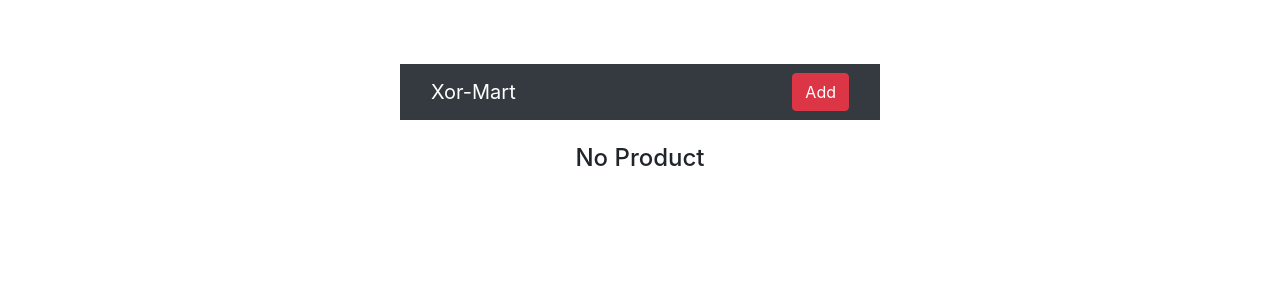
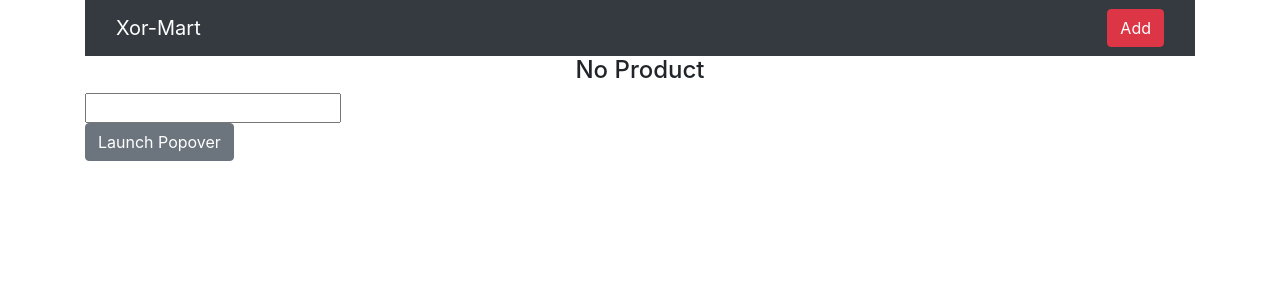
Before and after one commit to sagar0937/xor-mart-app, a React (Create React App) app: page /home in a window 1280 px wide. Shown: the top 300 px of the page. Built offline with nearby package versions, Linux system fonts and the light colour scheme.

Commit message:
add and edit function added

```diff
--- a/src/App.js
+++ b/src/App.js
@@ -12,7 +12,7 @@ import "bootstrap/dist/css/bootstrap.min.css";
 
 function App() {
   return (
-    <div style={{ maxWidth: "30rem", margin: "4rem auto" }}>
+    <div >
       <GlobalProvider>
         <Router>
           <Switch>
--- a/src/components/EditProduct.js
+++ b/src/components/EditProduct.js
@@ -27,7 +27,15 @@ export const EditProduct = (props) => {
   const onChange = (e) => {
     setSelectedUser({ ...selectedUser, [e.target.name]: e.target.value })
   }
-
+  const onChangeD = (e) => {
+    setSelectedUser({ ...selectedUser, [e.target.name]: e.target.value })
+  }
+  const onChangeB = (e) => {
+    setSelectedUser({ ...selectedUser, [e.target.name]: e.target.value })
+  }
+  const onChangeL = (e) => {
+    setSelectedUser({ ...selectedUser, [e.target.name]: e.target.value })
+  }
   const onSubmit = (e) => {
     e.preventDefault();
     editUser(selectedUser);
@@ -35,13 +43,29 @@ export const EditProduct = (props) => {
   }
 
   return (
+
+    <div className="container">
+    <h4>Edit Product Details Page</h4>
     <Form onSubmit={onSubmit}>
       <FormGroup>
-        <Label>Name</Label>
+        <Label>Title</Label>
         <Input type="text" value={selectedUser.name} onChange={onChange} name="name" placeholder="Enter user" required></Input>
       </FormGroup>
-      <Button type="submit">Edit Name</Button>
+      <FormGroup>
+        <Label>Desc</Label>
+        <Input type="textarea" value={selectedUser.desc} onChange={onChangeD} name="desc" placeholder="Enter user" required></Input>
+      </FormGroup>
+      <FormGroup>
+        <Label>By</Label>
+        <Input type="text" value={selectedUser.by} onChange={onChangeB} name="by" placeholder="Enter user" required></Input>
+      </FormGroup>
+      <FormGroup>
+        <Label>Location</Label>
+        <Input type="text" value={selectedUser.location} onChange={onChangeL} name="location" placeholder="Enter user" required></Input>
+      </FormGroup>
+      <Button type="submit">Update Product</Button>
       <Link to="/home" className="btn btn-danger ml-2">Cancel</Link>
     </Form>
+    </div>
   )
 }
--- a/src/components/Home.js
+++ b/src/components/Home.js
@@ -5,8 +5,10 @@ import { ProductList } from "./ProductList";
 export const Home = () => {
   return (
     <>
+    <div className="container">
       <Heading />
       <ProductList />
+      </div>
     </>
   )
 }
--- a/src/components/Modal.js
+++ b/src/components/Modal.js
@@ -20,6 +20,8 @@ import { Link, useHistory } from "react-router-dom";
   const toggle = () => setModal(!modal);
   const [name, setName] = useState('');
   const [desc, setDesc] = useState('');
+  const [by, setBy] = useState('');
+  const [location, setLocation] = useState('');
   const { addUser } = useContext(GlobalContext);
   const history = useHistory();
 
@@ -29,6 +31,8 @@ import { Link, useHistory } from "react-router-dom";
       id: uuid(),
       name,
       desc,
+      by,
+      location
     }
     addUser(newUser);
     document.querySelector('#title').value='';
@@ -41,8 +45,14 @@ import { Link, useHistory } from "react-router-dom";
   const onChange = (e) => {
     setName(e.target.value);
   }
-  const onChange1=(e)=>{
+  const onChangeD=(e)=>{
     setDesc(e.target.value);
+  }
+  const onChangeB=(e)=>{
+    setBy(e.target.value);
+  }
+  const onChangeL=(e)=>{
+    setLocation(e.target.value);
   }
 
   return (
@@ -59,7 +69,16 @@ import { Link, useHistory } from "react-router-dom";
       </FormGroup>
       <FormGroup>
         <Label for="exampleText">Description</Label>
-        <Input type="textarea" id="desc" value ={desc} onChange={onChange1} name="desc" placeholder="Enter Descritiption" required />
+        <Input type="textarea" id="desc" value ={desc} onChange={onChangeD} name="desc" placeholder="Enter Descritiption" required />
+      </FormGroup>
+
+      <FormGroup>
+        <Label for="exampleText">By</Label>
+        <Input type="text" id="by" value ={by} onChange={onChangeB} name="by" placeholder="Owner" required />
+      </FormGroup>
+      <FormGroup>
+        <Label for="exampleText">Location</Label>
+        <Input type="text" id="location" value ={location} onChange={onChangeL} name="location" placeholder="Location" required />
       </FormGroup>
       <Button type="submit" onClick={toggle}>Submit</Button>
       {/* <Link to="/add" className="btn btn-danger ml-2" onClick={toggle}>Cancel</Link> */}
--- /dev/null
+++ b/src/components/ProductList.css
@@ -0,0 +1,29 @@
+.text-white{
+    color: #17a2b8 !important;
+}
+.row-wrapper-product-list{
+    margin-top: 2rem;
+    margin-bottom: 1rem;
+}
+.card-wrapper{
+    height: 170px !important;
+    border: 1px solid black !important;
+    box-shadow: 0 2px 4px 0 rgba(0,0,0,0.5) !important;
+    cursor: pointer;
+}
+.card{
+    background-color: #fff !important;
+}
+.card-text-align{
+    text-align: center;
+    color: #17a2b8 !important;
+    margin-bottom: .2rem;
+}
+.card-bt-margin{
+    margin-bottom: 1rem;
+}
+.edit-icon{
+    position: absolute;
+    top: 9px;
+    right: 6px;
+}
--- a/src/components/ProductList.js
+++ b/src/components/ProductList.js
@@ -1,34 +1,69 @@
 import React, { useContext } from 'react';
+import SearchBar from './Search'
 import { GlobalContext } from "../context/GlobalState";
 import { Link } from "react-router-dom";
+import './ProductList.css'
 
 import {
   ListGroup,
   ListGroupItem,
   Button,
-  CardTitle, CardText,Card
+  Row,
+  Col,
+  CardTitle, CardText,Card,UncontrolledPopover, PopoverHeader, PopoverBody
 } from "reactstrap";
 
 export const ProductList = () => {
+function OpenModalPop(id){
+  console.log(id)
+}
   const { users, removeUser } = useContext(GlobalContext);
   console.log(users)
   return (
-    <ListGroup className="mt-4">
+    <>
       {users.length > 0 ? (
-        <>
+        <Row className="row-wrapper-product-list">
           {users.map(user => (
-            <ListGroupItem className="d-flex" key={user.id}>
-              <strong>{user.name}</strong>
-              <div className="ml-auto">
-                <Link to={`/edit/${user.id}`} color="warning" className="btn btn-warning mr-1">Edit</Link>
-                <Button onClick={() => removeUser(user.id)} color="danger">Delete</Button>
-              </div>
-            </ListGroupItem>
+
+            <Col className="card-bt-margin" md={4} >
+
+          <Card  body className="card-wrapper" key={user.id} onClick={() => OpenModalPop(user.id)}>
+              <CardTitle className="card-text-align"><strong>{user.name}</strong></CardTitle>
+              <CardText className="card-text-align">{user.desc}</CardText>
+              <CardText className="card-text-align">By:{user.by}</CardText>
+              <CardText className="card-text-align">Location:{user.location}</CardText>
+              {/* <Link to={`/edit/${user.id}`} color="warning" className="btn btn-warning mr-1">Edit</Link>                 */}
+              <Link to={`/edit/${user.id}`} > <i class="fa fa-edit edit-icon" ></i></Link>
+              {/* <Button onClick={() => removeUser(user.id)} color="danger">Delete</Button>              */}
+          </Card>
+
+          </Col>
+
           ))}
-        </>
+          </Row>
       ) : (
           <h4 className="text-center">No Product</h4>
         )}
-    </ListGroup>
+        <SearchBar />
+        <div>
+      <Button id="UncontrolledPopover" type="button">
+        Launch Popover
+      </Button>
+      <UncontrolledPopover placement="bottom" target="UncontrolledPopover">
+        <PopoverHeader>Popover Title</PopoverHeader>
+        <PopoverBody>Sed posuere consectetur est at lobortis. Aenean eu leo quam. Pellentesque ornare sem lacinia quam venenatis vestibulum.</PopoverBody>
+      </UncontrolledPopover>
+    </div>
+    </>
   )
 }
+
+
+// <ListGroupItem className="d-flex" key={user.id}>
+// <strong>{user.name}--</strong>
+// <strong>{user.desc}</strong>
+// <div className="ml-auto">
+//   <Link to={`/edit/${user.id}`} color="warning" className="btn btn-warning mr-1">Edit</Link>
+//   <Button onClick={() => removeUser(user.id)} color="danger">Delete</Button>
+// </div>
+// </ListGroupItem>
--- /dev/null
+++ b/src/components/Search.js
@@ -0,0 +1,34 @@
+
+import React, { useContext } from 'react';
+import { GlobalContext } from "../context/GlobalState";
+
+ const SearchBar = () => {
+    const { users } = useContext(GlobalContext);
+
+  const [teams, setTeams] = React.useState(users);
+  const [search, setSearch] = React.useState("");
+console.log("search",users)
+  return (
+    <div>
+      <input
+        onChange={e => {
+          const test = teams.filter(team => {
+            return team.name.toLowerCase().includes(e.target.value.toLowerCase());
+          });
+          console.log("test: ", test);
+
+          // uncomment line below and teams is logged as I want
+          setTeams(test);
+          setSearch(e.target.value);
+        }}
+        type="text"
+        value={search}
+      />
+      {teams.map(team => (
+        <p>{team.name}</p>
+      ))}
+    </div>
+  );
+}
+
+export default SearchBar
--- a/src/context/GlobalState.js
+++ b/src/context/GlobalState.js
@@ -1,63 +1,61 @@
-import React, { createContext, useReducer, useEffect } from "react";
-import AppReducer from "./AppReducer";
+import React, { createContext, useReducer,useEffect} from 'react';
+import AppReducer from './AppReducer';
 
 // Initial State
 const initialState = {
-  users: JSON.parse(localStorage.getItem("state")) || [],
-};
+  users: JSON.parse(localStorage.getItem('state'))||[]
+}
 
 // Create Context
 
 export const GlobalContext = createContext(initialState);
 
+
 // Provider Component
 export const GlobalProvider = ({ children }) => {
-  const [state, dispatch] = useReducer(
-    AppReducer,
-    initialState
+  const [state, dispatch] = useReducer(AppReducer,  initialState
   //   ()=>{
   //   const localData=localStorage.getItem('state');
   //   return localData ? JSON.parse(localData) : []
   // }
   );
 
+
   //useeffect LS
-  useEffect(() => {
-    localStorage.setItem("state", JSON.stringify(state.users));
-  }, [state.users]);
+  useEffect(()=>{
+    localStorage.setItem('state',JSON.stringify(state.users))
+  },[state.users])
 
   // Actions
   const removeUser = (id) => {
     dispatch({
-      type: "REMOVE_USER",
-      payload: id,
-    });
-  };
+      type: 'REMOVE_USER',
+      payload: id
+    })
+  }
 
   const addUser = (user) => {
     dispatch({
-      type: "ADD_USER",
-      payload: user,
-    });
-  };
+      type: 'ADD_USER',
+      payload: user
+    })
+  }
 
   const editUser = (user) => {
     dispatch({
-      type: "EDIT_USER",
-      payload: user,
-    });
-  };
+      type: 'EDIT_USER',
+      payload: user
+    })
+  }
 
   return (
-    <GlobalContext.Provider
-      value={{
+    <GlobalContext.Provider value={{
       users: state.users,
       removeUser,
       addUser,
-        editUser,
-      }}
-    >
+      editUser
+    }}>
       {children}
     </GlobalContext.Provider>
-  );
-};
+  )
+}
--- a/src/index.css
+++ b/src/index.css
@@ -11,3 +11,11 @@ code {
   font-family: source-code-pro, Menlo, Monaco, Consolas, 'Courier New',
     monospace;
 }
+.card{
+  height: auto !important;
+  width: 100% !important;
+  background-color: #fff !important;
+}
+.text-white{
+  color: #17a2b8 !important;
+}
```
Also changed, not shown: src/components/login1.js (added, +11 -0 lines), src/components/Heading.js (line endings or trailing spaces), src/context/AppReducer.js (indentation only), src/logo.svg (deleted). Lines whose indentation alone changed are shown as unchanged.
